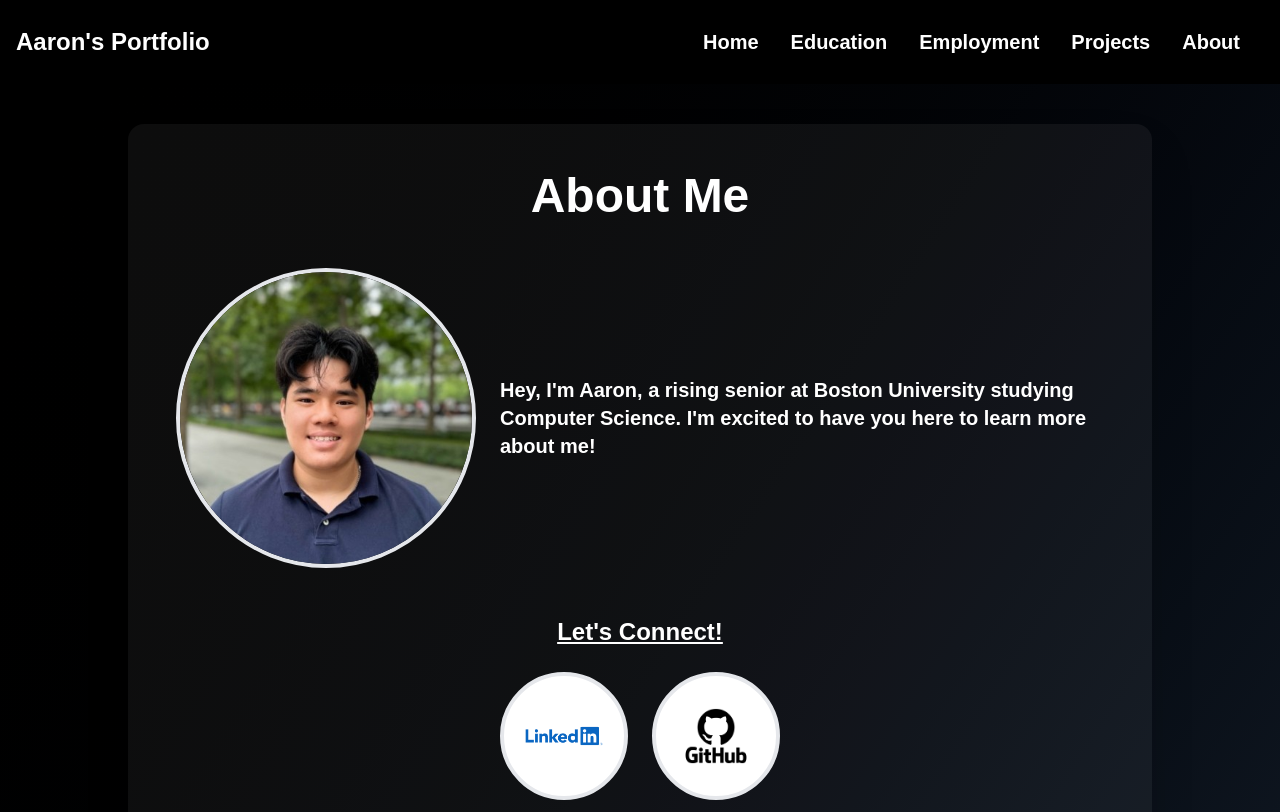
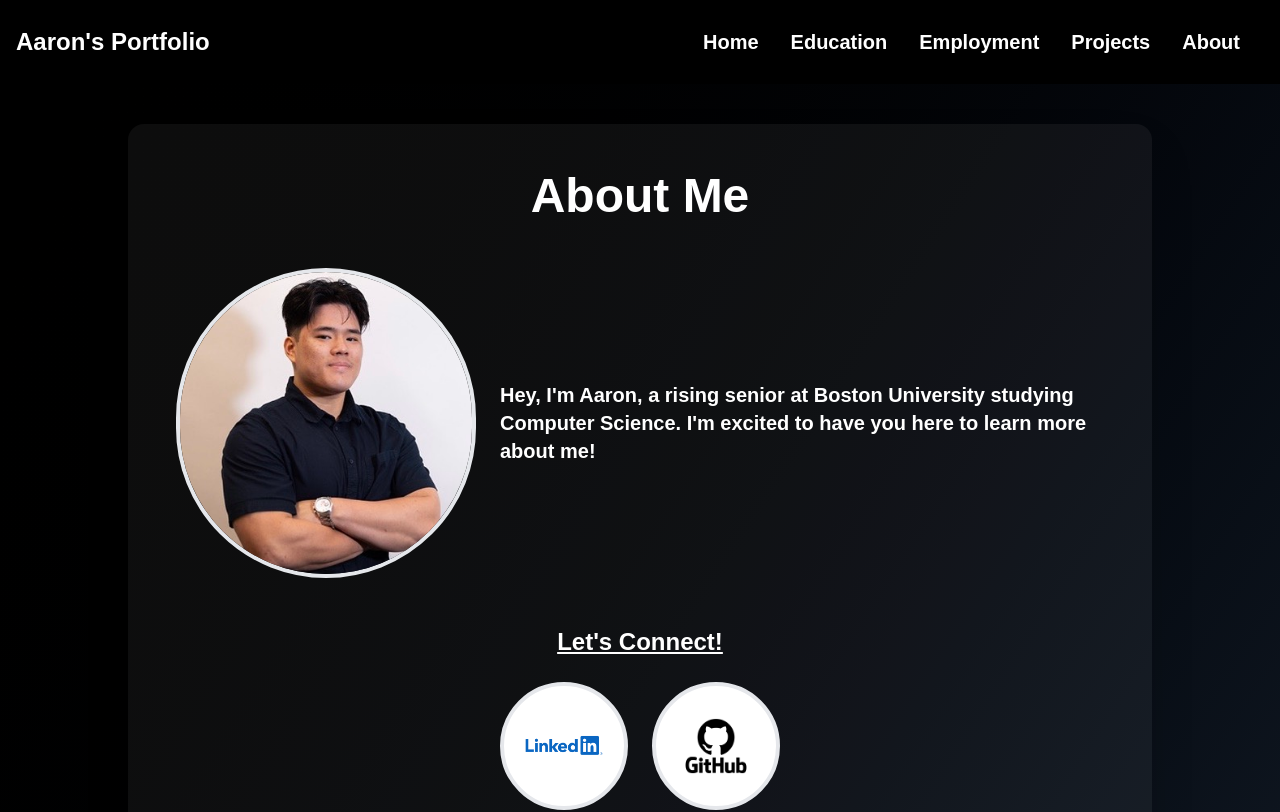
Before and after one commit to acaaron23/acaaron, a Next.js app: page /about in a window 1280 px wide. Shown: the top 812 px of the page. Built offline with nearby package versions, Linux system fonts and the light colour scheme.

Commit message:
Changed picture

```diff
--- a/app/about/page.tsx
+++ b/app/about/page.tsx
@@ -20,7 +20,7 @@ export default function About() {
                             alt="Aaron Chen Photo"
                             width={300}
                             height={300}
-                            className="rounded-full border-4 border-gray-200 object-cover shrink-0"
+                            className="rounded-full border-4 border-gray-200 object-cover"
                         />
                         <p className="text-xl font-semibold">
                             Hey, I&#39;m Aaron, a rising senior at Boston University studying Computer Science. I&#39;m excited to have you here to learn more about me!
```
Also changed, not shown: public/ac_pfp.jpeg.
